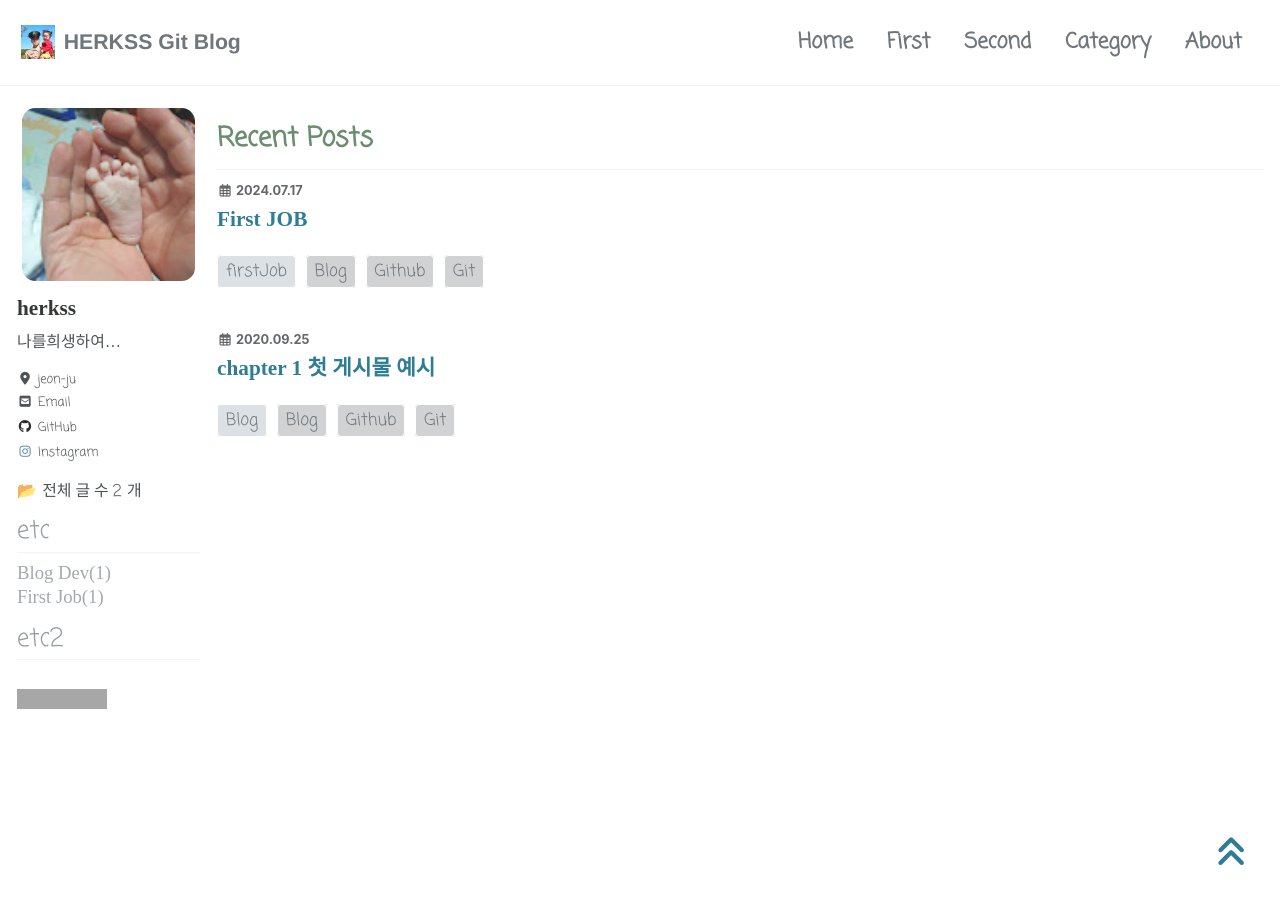
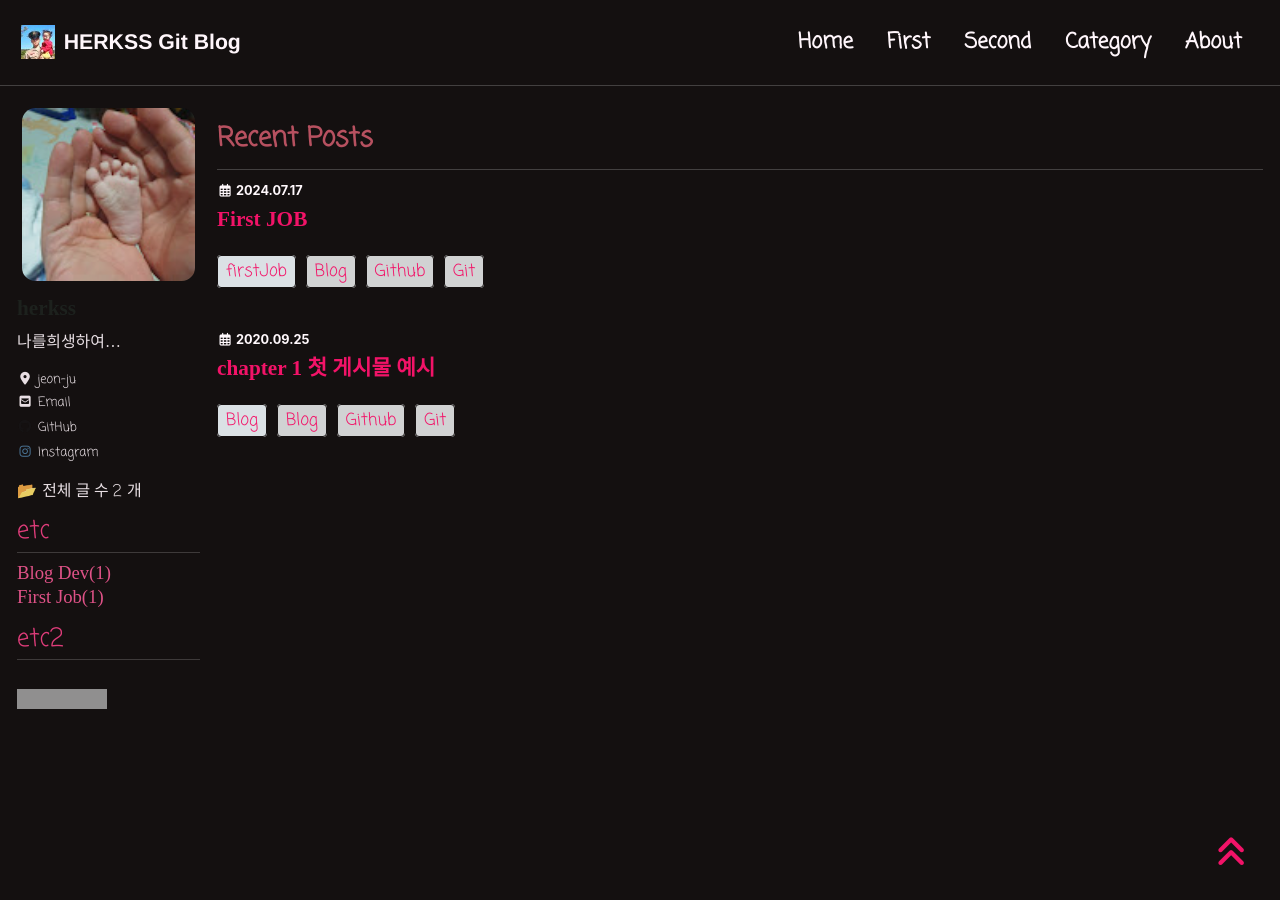
Before and after one commit to herkss/herkss.github.io, a Jekyll site: the page built from index.html, in a window 1280 px wide and 900 px high. Built offline with Jekyll 4.4.1, drawn with Linux system fonts in a browser that asks for light colours; cached includes are drawn as plain includes; nearby versions of some CDN libraries; some web fonts are replaced; the list of posts is cut into pages by our own code; grey boxes are pictures that could not be loaded.

Commit message:
Update _config.yml

```diff
--- a/_config.yml
+++ b/_config.yml
@@ -12,7 +12,7 @@
 
 # theme                  : "minimal-mistakes-jekyll"
 # remote_theme           : "mmistakes/minimal-mistakes"
-minimal_mistakes_skin    : "default" # "myskin" # "default"  "air", "aqua", "contrast", , "dirt", "neon", "mint", "plum", "sunrise"
+minimal_mistakes_skin    : "neon" # "myskin" # "default"  "air", "aqua", "contrast", , "dirt", "neon", "mint", "plum", "sunrise"
 
 locale                   : "ko-KR" # 블로그 사용 언어
 title                    : "HERKSS Git Blog" # 블로그 타이틀
```
